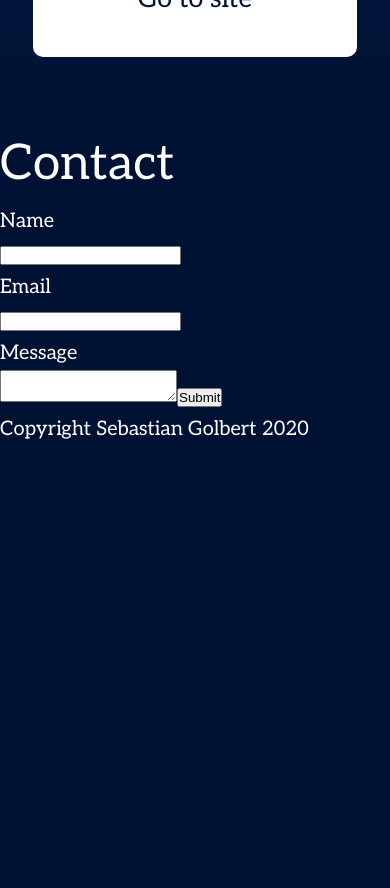
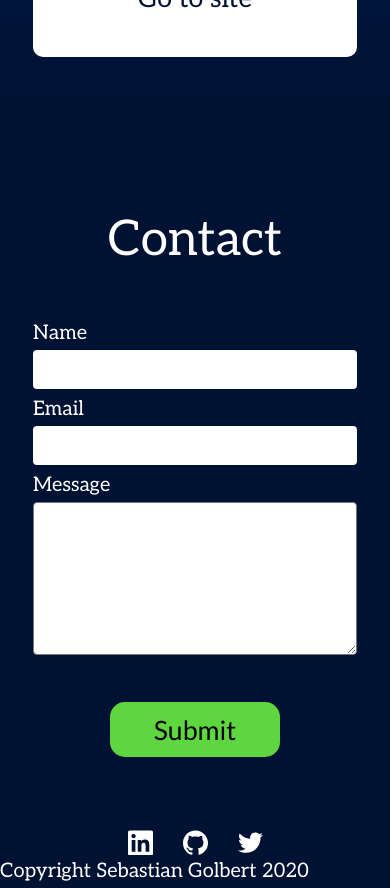
Before and after one commit to SGolbert/homepage-sgolbert, a Next.js app: page / in a window 390 px wide. Shown: the part 4360-5248 px from the top of the page. Before the commit the page ends 4806 px from the top, so only its background shows below. Built offline with nearby package versions, Linux system fonts and the light colour scheme.

Commit message:
style mobile contact form

```diff
--- a/components/Contact.js
+++ b/components/Contact.js
@@ -1,18 +1,72 @@
+import styled from "styled-components";
+import Section from "components/Section";
+import SocialMedia from "components/SocialMedia";
+import TextInput from "components/TextInput";
+
 function Contact() {
   return (
-    <div>
-      <h2>Contact</h2>
-      <form>
-        <p>Name</p>
-        <input type="text" />
-        <p>Email</p>
-        <input type="email" />
-        <p>Message</p>
-        <textarea />
-        <button>Submit</button>
-      </form>
-    </div>
+    <Section title="Contact">
+      <ContactForm>
+        <label htmlFor="name">Name</label>
+        <Input type="text" id="name" name="name" />
+        <label htmlFor="email">Email</label>
+        <Input type="email" id="email" name="email" />
+        <label htmlFor="message">Message</label>
+        <TextArea id="message" name="message" />
+        <Submit type="submit" value="Submit" />
+      </ContactForm>
+      <Social />
+    </Section>
   );
 }
 
+const TextArea = styled.textarea`
+  border-radius: 4px;
+  font-family: "Lato", sans-serif;
+  font-size: 15px;
+  height: 153px;
+  line-height: 1.65;
+  padding: 11px 14px;
+  width: 324px;
+`;
+
+const Social = styled(SocialMedia)`
+  margin-top: 73px;
+`;
+
+const Submit = styled.input`
+  justify-self: center;
+  background: ${(props) => props.theme.colors.secondary};
+  border: 0;
+  border-radius: 15px;
+  font-family: "Lato", sans-serif;
+  font-size: 26.66px;
+  height: 55px;
+  margin-top: 47px;
+  width: 170px;
+
+  :hover {
+    background: ${(props) => props.theme.colors.secondaryLight};
+    cursor: pointer;
+  }
+`;
+
+const Input = styled.input`
+  border: none;
+  border-radius: 4px;
+  color: ${(props) => props.theme.colors.textBlack};
+  font-family: "Lato", sans-serif;
+  font-size: 20px;
+  line-height: 1.65;
+  margin-bottom: 4px;
+  padding: 3px 14px;
+  width: 100%;
+`;
+
+const ContactForm = styled.form`
+  display: grid;
+  margin-top: 36px;
+  width: 324px;
+`;
+
 export default Contact;
--- /dev/null
+++ b/components/TextInput.js
@@ -0,0 +1,10 @@
+function TextInput({ title, type }) {
+  return (
+    <>
+      <p>{title}</p>
+      <input type={type} />
+    </>
+  );
+}
+
+export default TextInput;
--- a/pages/index.js
+++ b/pages/index.js
@@ -17,7 +17,7 @@ export default function Home() {
         <title>Sebastian Golbert - Fullstack Web Developer</title>
         <link rel="icon" href="/favicon.ico" />
         <link
-          href="https://fonts.googleapis.com/css2?family=Aleo:ital,wght@0,400;0,700;1,400&display=swap"
+          href="https://fonts.googleapis.com/css2?family=Aleo:ital,wght@0,400;0,700;1,400;1,700&family=Lato:ital,wght@0,400;0,700;1,400;1,700&display=swap"
           rel="stylesheet"
         ></link>
       </Head>
```
